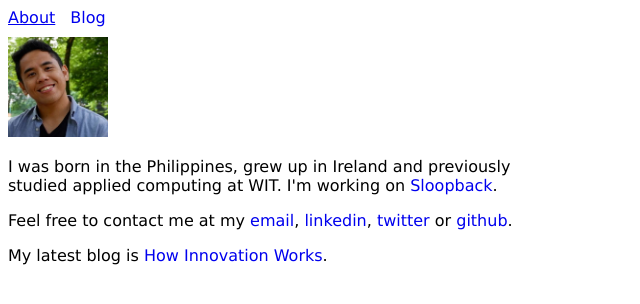
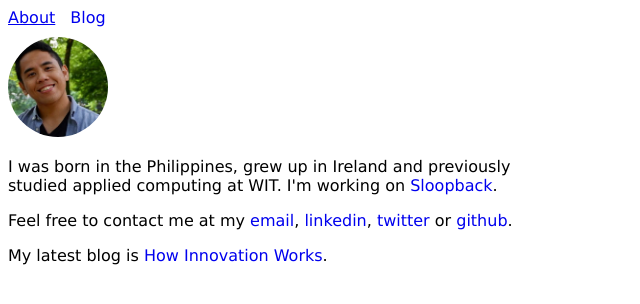
Before and after one commit to jkrclaro/jkrclaro.github.io, a React (Create React App) app: page / in a window 1280 px wide. Shown: the top 304 px of the page, without its empty margins (0-640 px from the left). Built offline with nearby package versions, Linux system fonts and the light colour scheme.

Commit message:
Circular

```diff
--- a/src/components/Home.jsx
+++ b/src/components/Home.jsx
@@ -15,7 +15,7 @@ class Home extends React.Component {
         const { latest } = this.state;
         return (
             <div style={{maxWidth: 512}}>
-                <img alt='me.png' src='/me.png' height='100' width='100'></img>
+                <img alt='me.png' src='/me.png' height='100' width='100' style={{borderRadius: 50}}></img>
                 <p>
                     I was born in the Philippines, grew up in Ireland and previously studied applied computing at WIT.
                     I'm working on <a href='https://www.sloopback.com' target='_blank' rel='noopener noreferrer'>Sloopback</a>.
```
